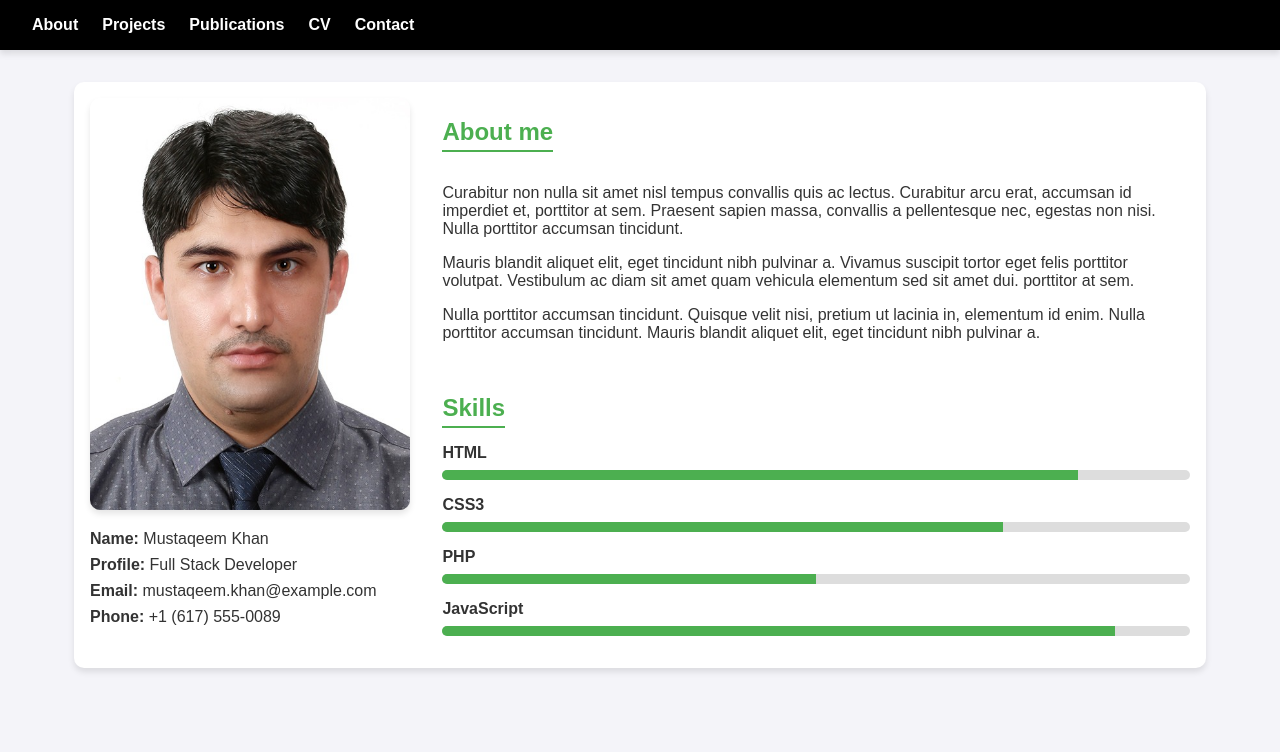
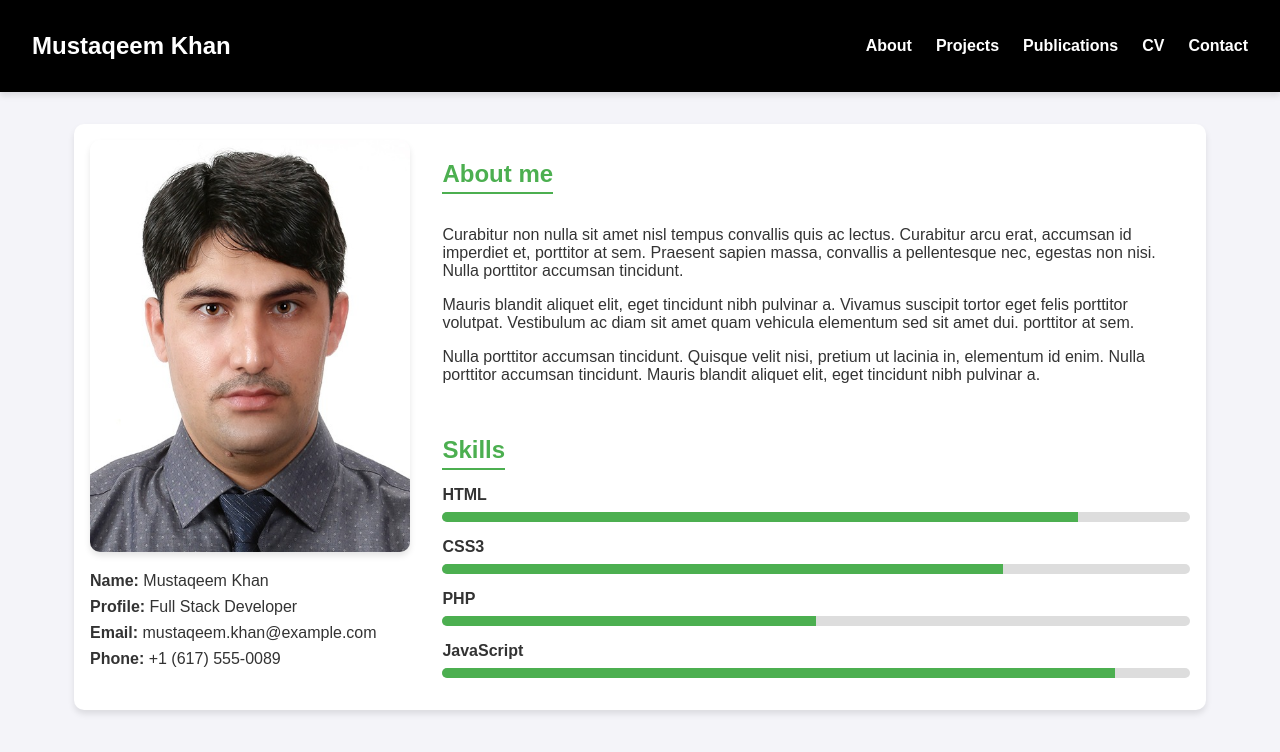
Before and after one commit to Mustaqeem112/Mustaqeem112.github.io, a plain HTML site: page index.html in a window 1280 px wide. Drawn offline with Linux system fonts and the light colour scheme.

Commit message:
initial commit

```diff
--- a/index.html
+++ b/index.html
@@ -18,16 +18,20 @@
             color: white;
             padding: 1rem 2rem;
             display: flex;
+            justify-content: space-between; /* Ensure items are spaced */
             align-items: center;
             box-shadow: 0 4px 6px rgba(0, 0, 0, 0.1);
+        }
+        nav {
+            flex: 1;
         }
         nav ul {
             list-style: none;
             display: flex;
+            justify-content: flex-end; /* Align items to the right */
             gap: 1.5rem;
             margin: 0;
             padding: 0;
-            margin-left: auto; /* Push items to the right */
         }
         nav ul li {
             display: inline-block;
@@ -102,6 +106,9 @@
 </head>
 <body>
     <header>
+        <div class="logo">
+            <h1 style="color: white; font-size: 1.5rem;">Mustaqeem Khan</h1>
+        </div>
         <nav>
             <ul>
                 <li><a href="#about">About</a></li>
```
